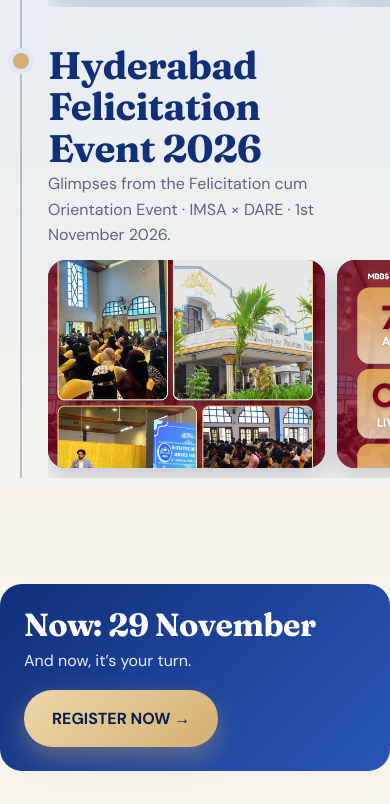
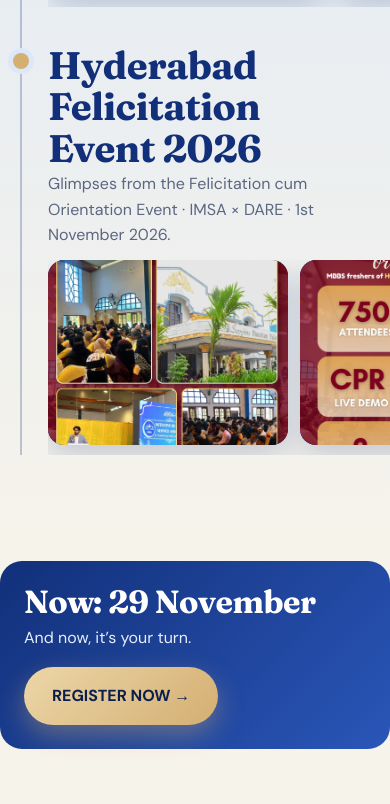
Before and after one commit to IMSAOfficial/Khammam-Felicitation, a plain HTML site: page index.html in a window 390 px wide. Shown: the part 2328-3132 px from the top of the page. Drawn offline with Linux system fonts and the light colour scheme.

Commit message:
Update index.html

```diff
--- a/index.html
+++ b/index.html
@@ -155,11 +155,28 @@ footer{text-align:center;padding:24px 20px 120px;color:var(--mut);font-size:.82r
   aspect-ratio: 4 / 5 !important;
 }
 
-/* Mobile responsiveness */
+  /* Only Hyderabad Felicitation Gallery */
+.hyderabad-event .strip figure {
+  flex: 0 0 260px;
+  height: 200px;
+  margin: 0;
+  overflow: hidden;
+  border-radius: 16px;
+  scroll-snap-align: start;
+}
+
+.hyderabad-event .strip figure img {
+  width: 100%;
+  height: 100%;
+  object-fit: cover;
+  display: block;
+}
+
+/* Mobile responsive */
 @media (max-width: 600px) {
-  .hyderabad-gallery figure {
-    flex-basis: 86%;
-    aspect-ratio: 4 / 3 !important;
+  .hyderabad-event .strip figure {
+    flex: 0 0 240px;
+    height: 185px;
   }
 }
 </style>
@@ -211,7 +228,7 @@ footer{text-align:center;padding:24px 20px 120px;color:var(--mut);font-size:.82r
 
 
 <!-- HYDERABAD FELICITATION EVENT 2026 -->
-<div class="node rv">
+<div class="node rv hyderabad-event">
   <h3>Hyderabad Felicitation Event 2026</h3>
   <p class="hl">
     Glimpses from the Felicitation cum Orientation Event · IMSA × DARE · 1st November 2026.
```
